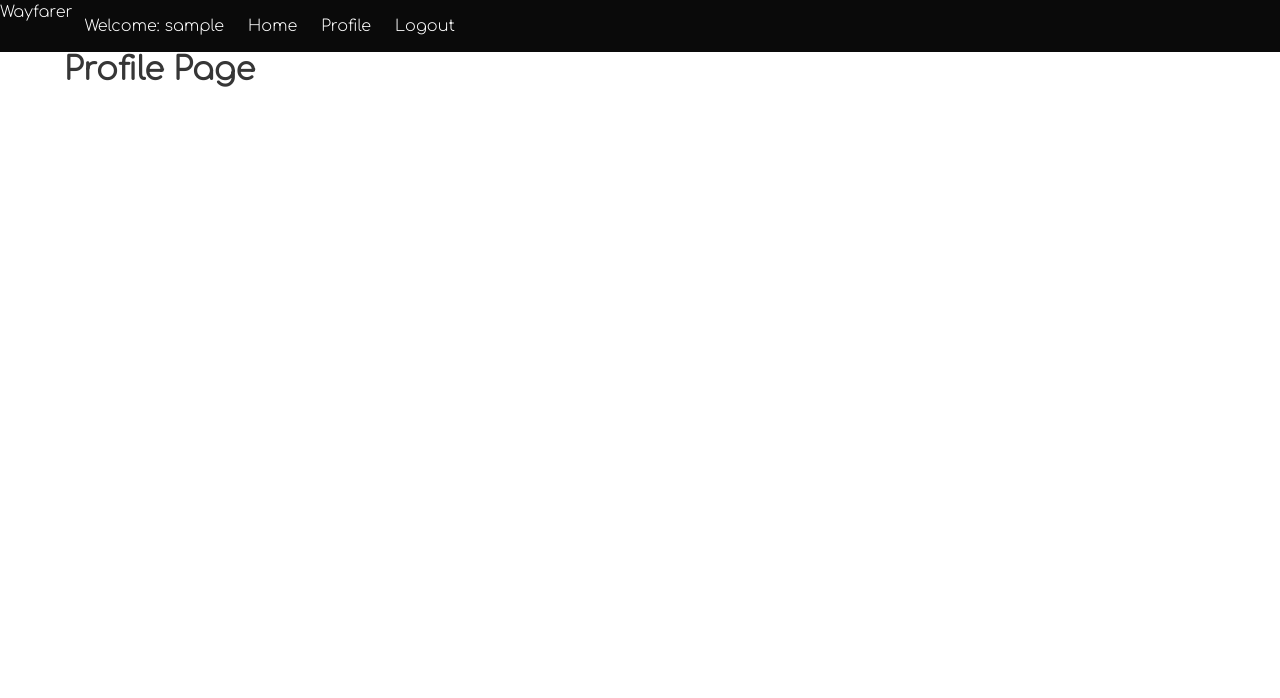
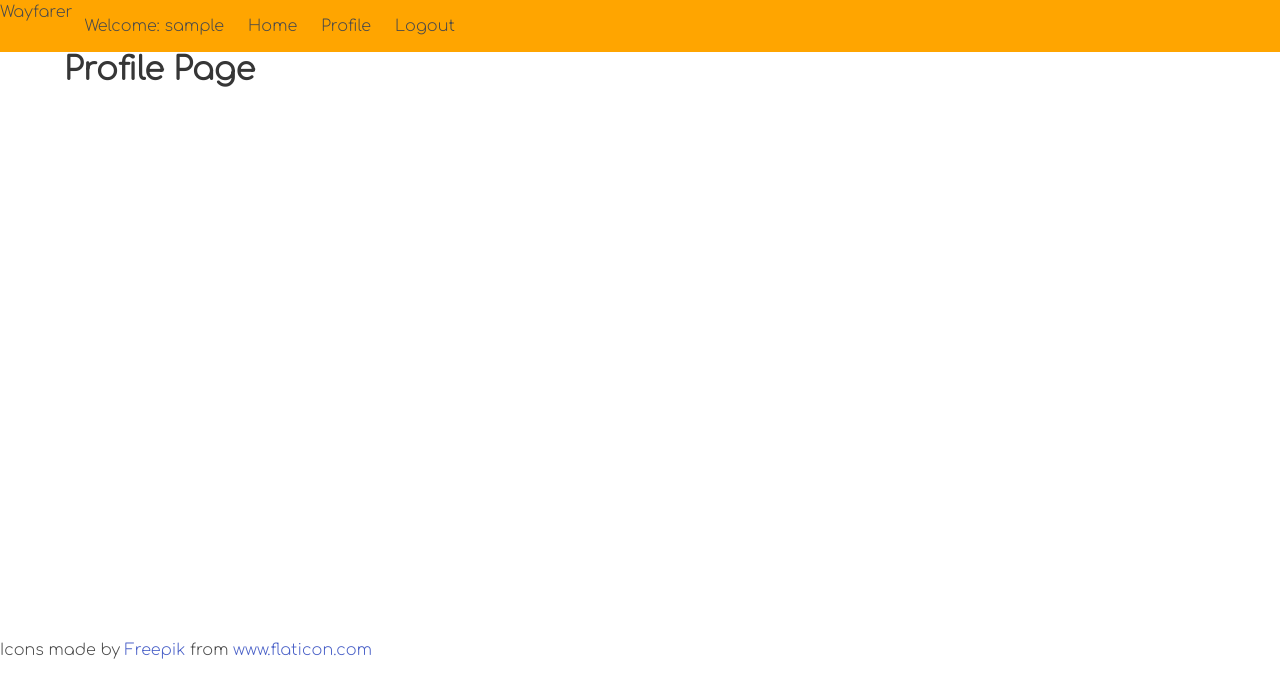
Before and after one commit to joshdaos/Wayfarer, a Django app: page /profile/ in a window 1280 px wide. Shown: the top 698 px of the page. Run offline with Django 3.2, Linux system fonts and the light colour scheme; the visitor is signed in with stand-in values (Sample User, id 1); some libraries are stand-ins or nearby versions.

```diff
--- a/main_app/static/styles/main.css
+++ b/main_app/static/styles/main.css
@@ -1,8 +1,11 @@
+
 @import url('https://fonts.googleapis.com/css2?family=Comfortaa:wght@300&display=swap');
 body {
     font-family: 'Comfortaa', cursive;
 }
-
+.navbar {
+    background-color: orange;
+    }
 .topic_container {
     display: flex;
     justify-content: space space-evenly;
@@ -15,6 +18,7 @@ body {
 .navbar-end {
     margin-left: 1340px;
 }
+
 .topic_p {
     color: #000000;
     height: 50px;
@@ -26,3 +30,10 @@ body {
     height: 200px;
     width: 400px;
 }
+.navbar {
+background-color: orange;
+}
+
+.icons-credit {
+    margin-top: 550px;
+}
--- a/main_app/templates/base.html
+++ b/main_app/templates/base.html
@@ -16,13 +16,9 @@
 </head>
 
 <body>
-    <nav class="navbar is-black" role="navigation" aria-label="main navigation">
-        <span class="wayfarer-logo">
-            <i class="fad fa-umbrella-beach"></i>
-        </span>
+
+    <nav class="navbar" role="navigation" aria-label="main navigation">
         <h1 class="webtitle">Wayfarer</h1>
-
-
         <!--Navbar-->
 
         <div class="navbar-brand">
@@ -31,6 +27,7 @@
             <a class="navbar-item" href="/profile">Profile</a>
             <a class="navbar-item" href="{% url 'logout' %}">Logout</a>
         </div>
+
         {% else %}
         <div class="navbar-menu navbar-end">
             <a class="navbar-item" href="{% url 'login' %}">Log In</a>
@@ -50,6 +47,8 @@
     <script src="{% static 'scripts/jquery.js' %}" type="text/javascript" defer></script>
     <script src="{% static 'scripts/owl.carousel.min.js' %}" type="text/javascript" defer></script>
     <script src="{% static 'scripts/app.js' %}" type="text/javascript" defer></script>
+    <div class="icons-credit">Icons made by <a href="https://www.freepik.com" title="Freepik">Freepik</a> from <a
+            href="https://www.flaticon.com/" title="Flaticon">www.flaticon.com</a></div>
 </body>
 
 </html>
```
Also changed, not shown: main_app/static/images/beach-ball.png (added).
